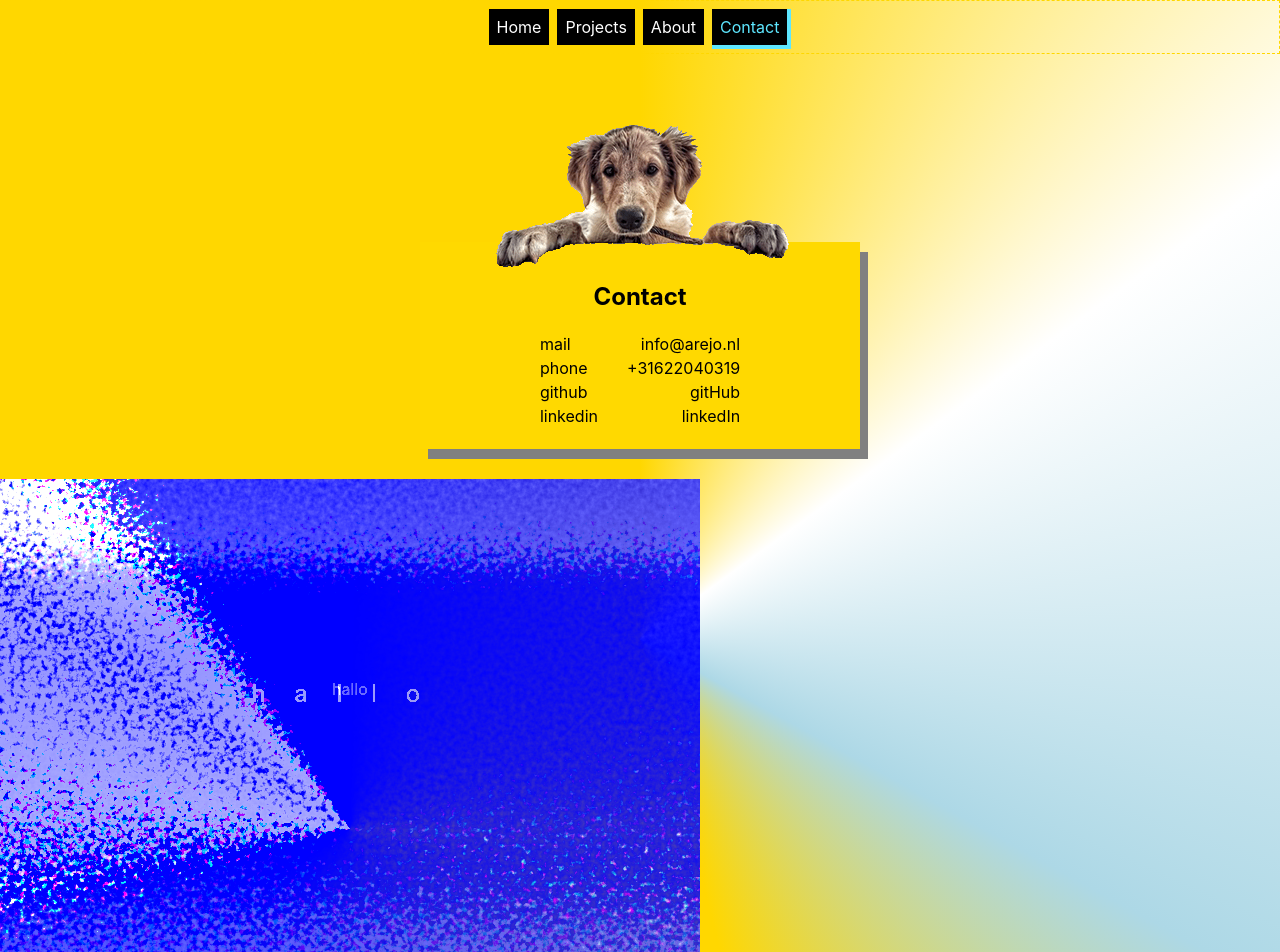
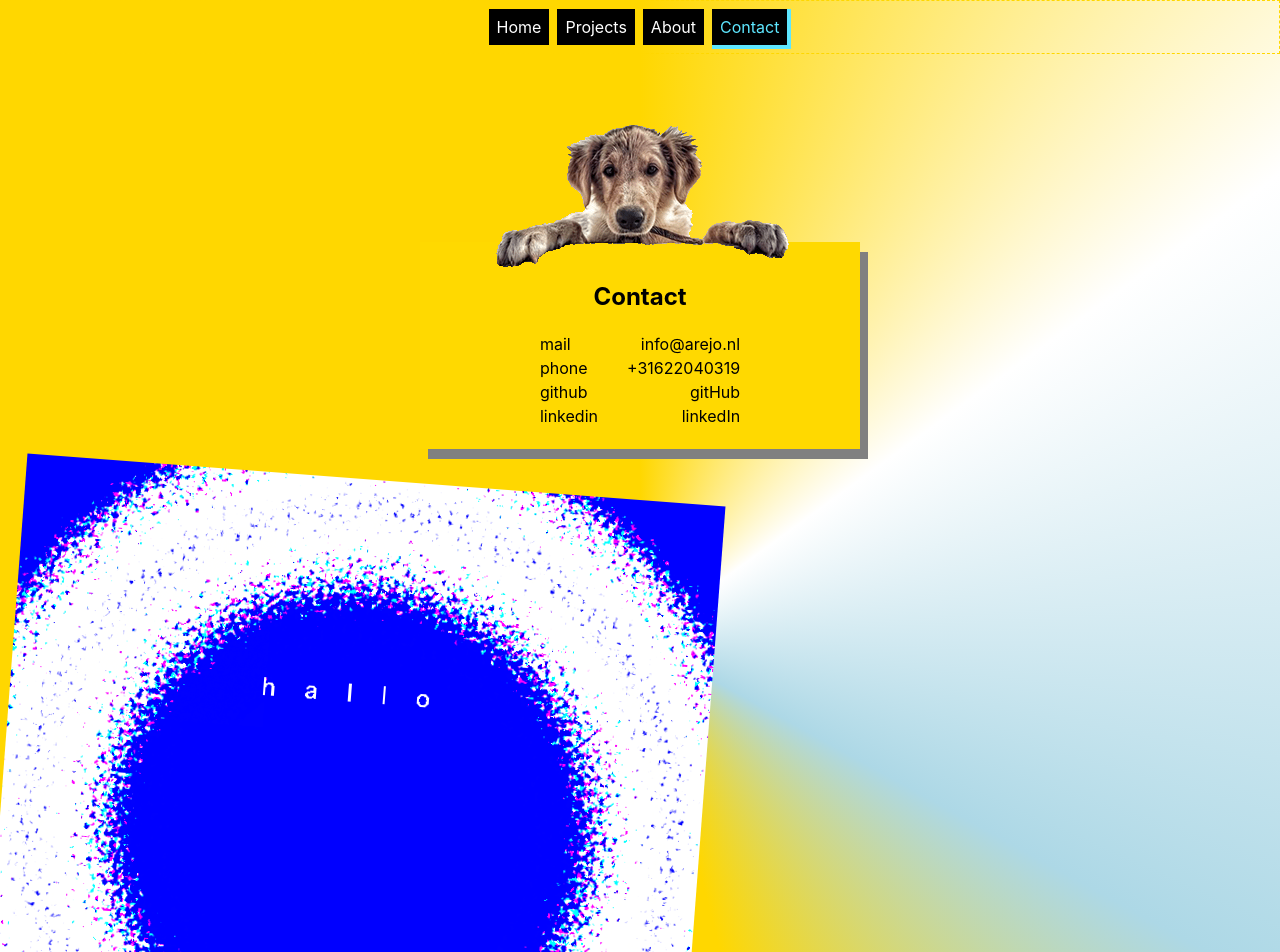
Before and after one commit to arejasverduras/portfolio, a React (Create React App) app: page /contact in a window 1280 px wide. Shown: the top 952 px of the page. Built offline with nearby package versions, Linux system fonts and the light colour scheme.

Commit message:
add rotate effect

```diff
--- a/src/App.css
+++ b/src/App.css
@@ -24,7 +24,7 @@ body {
   color: transparent;
   font-size: 24px;
   letter-spacing: 1.2em;
-  background: conic-gradient(
+  background: radial-gradient(
     blue 0%,
     transparent 25%,
     blue 66%
@@ -40,7 +40,7 @@ body {
   height: 300px;
   content: 'hallo';
   color: white;
-  background: conic-gradient(
+  background: radial-gradient(
     blue 30%,
     transparent 65%,
     blue 96%
@@ -60,7 +60,7 @@ body {
   height: 300px;
   content: 'hallo';
   color: white;
-  background: conic-gradient(
+  background: radial-gradient(
     blue 60%,
     transparent 85%,
     blue 96%
@@ -80,7 +80,7 @@ body {
   height: 300px;
   content: 'hallo';
   color: white;
-  background: linear-gradient(
+  background: radial-gradient(
     transparent 0%,
     blue 25%,
     transparent 97%
@@ -97,14 +97,17 @@ body {
 @keyframes grainSeaFirst0 {
   0% {
     opacity: 1;
+
   }
 
   33% {
     opacity: 1;
+    transform: rotate(180deg);
   }
 
   66% {
     opacity: 1;
+
   }
 
   100% {
@@ -119,6 +122,7 @@ body {
 
   33% {
     opacity: 1;
+
   }
 
   66% {
@@ -141,6 +145,8 @@ body {
 
   66% {
     opacity: 1;
+
+
   }
 
   100% {
@@ -151,6 +157,7 @@ body {
 @keyframes grainSeaFinal3 {
   0% {
     opacity: 0;
+
   }
 
   33% {
@@ -159,10 +166,14 @@ body {
 
   66% {
     opacity: 0;
+
   }
 
   100% {
     opacity: 1;
+    filter: brightness(1000%) contrast(500%);
+
+
   }
 }
 
@@ -177,17 +188,17 @@ body {
 
 @media (prefers-reduced-motion: no-preference) {
   .noise {
-    animation: grainSeaFirst0 2s infinite linear;
+    animation: grainSeaFirst0 3s infinite alternate-reverse;
   }
 
   .noise::before {
-    animation: grainSeaBefore1 2s infinite linear;
+    animation: grainSeaBefore1 2s infinite alternate-reverse;
   }
   .noise::after {
-    animation: grainSeaAfter2 2s infinite linear;
+    animation: grainSeaAfter2 1s infinite alternate-reverse;
   }
   .noiseFinal {
-    animation: grainSeaFinal3 2s infinite linear;
+    animation: grainSeaFinal3 4s infinite alternate-reverse;
   }
 }
 
```
